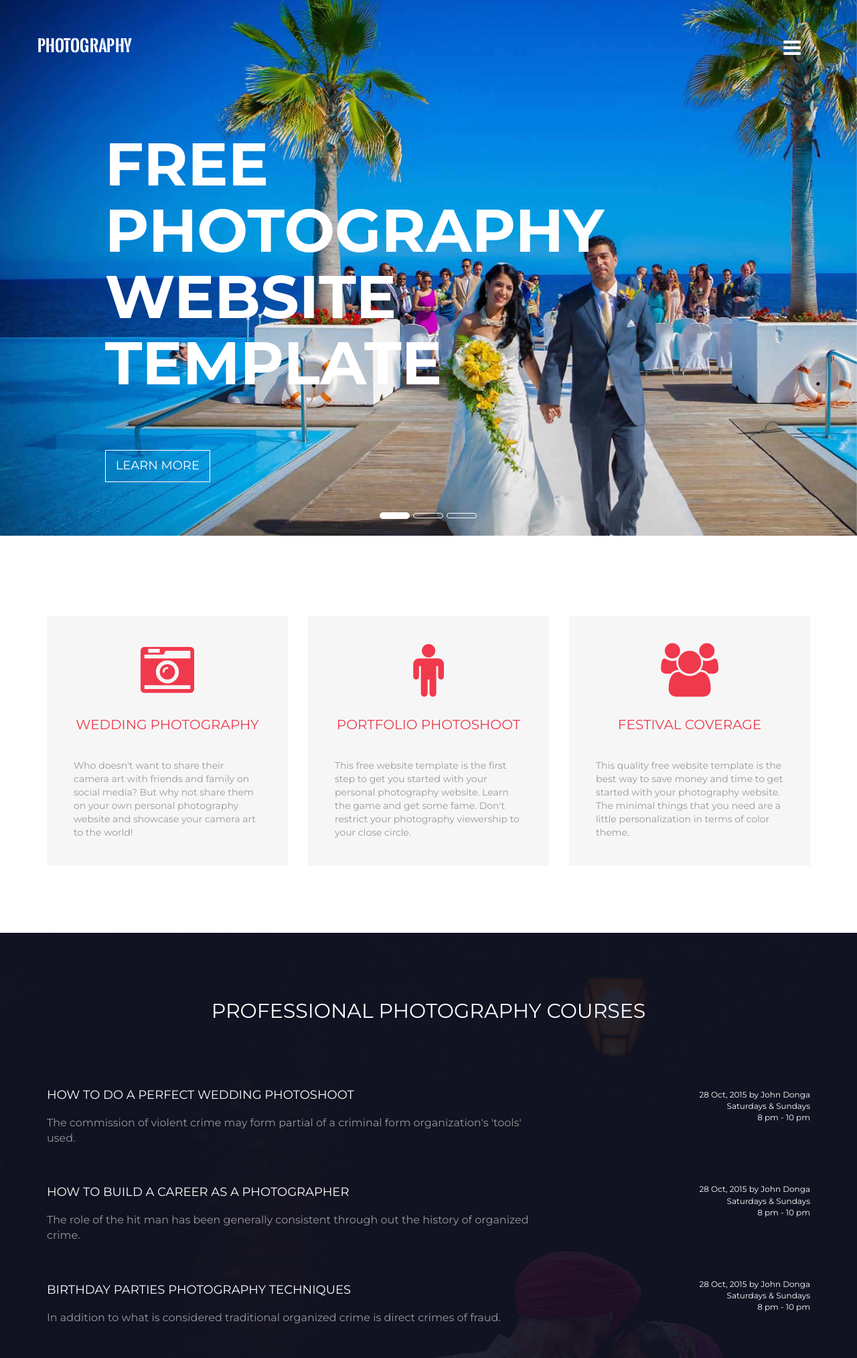
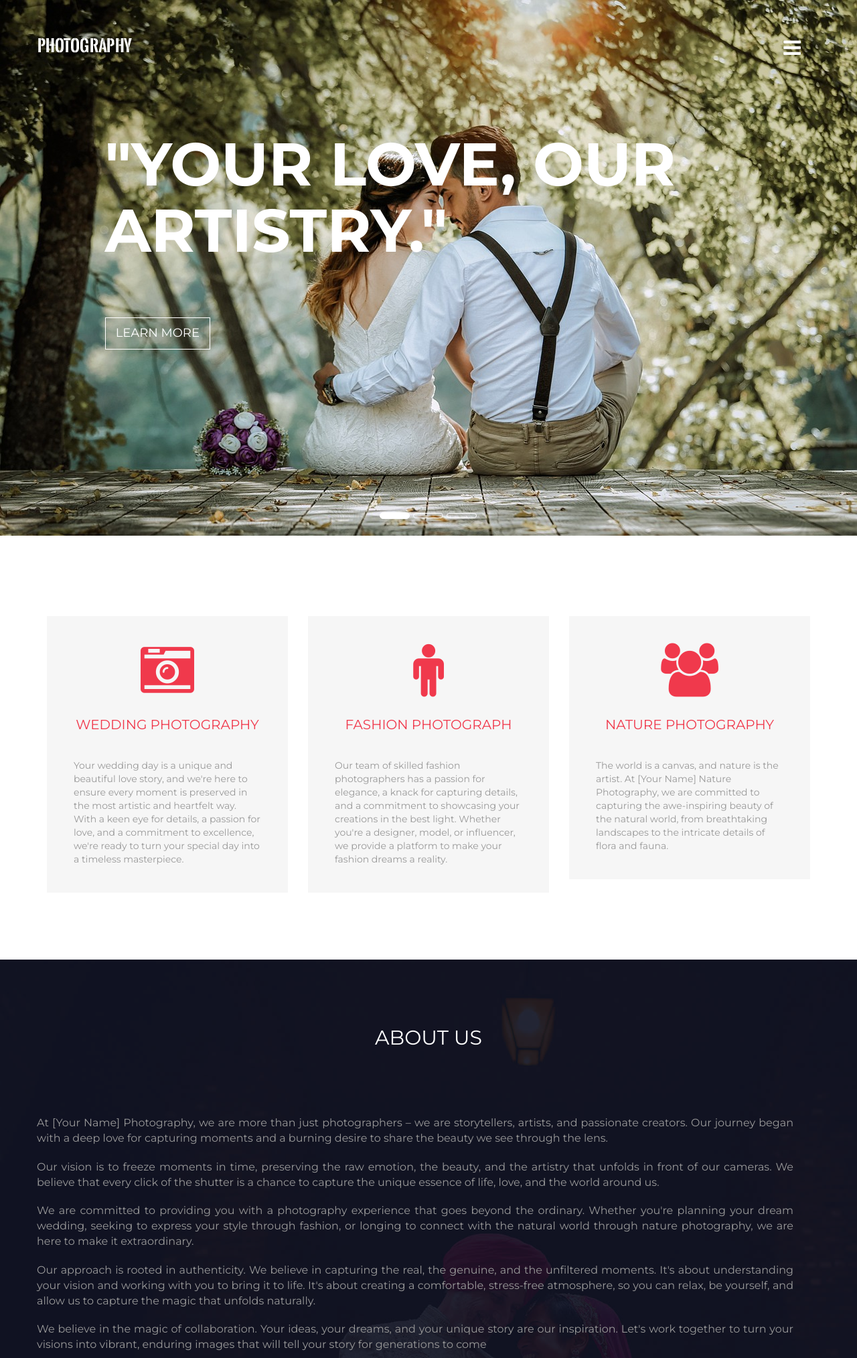
Before and after one commit to christopherece/photography_site, a Django app: page / in a window 1280 px wide. Shown: the top 2028 px of the page at 67% size. Run offline with Django 4.2, Linux system fonts and the light colour scheme; some libraries are stand-ins or nearby versions.

Commit message:
Added About Us

```diff
--- a/photography/templates/pages/index.html
+++ b/photography/templates/pages/index.html
@@ -67,10 +67,9 @@
 		<nav id="main-navigation" class="nav-menu nav-menu-vertical nav-menu-right">
 			<ul class="list-inline">
 				<li class="current"><a href="#home">home</a></li>
-				<li><a href="#features">Our Services</a></li>
-				<li><a href="#courses">Courses</a></li>
+				<li><a href="#about">Our Services</a></li>
+				<li><a href="#service">Our Services</a></li>
 				<li><a href="#portfolio">Portfolio</a></li>
-				<li><a href="#teams">The Team</a></li>
 				<li><a href="#latest-blog">Blog</a></li>
 				<li><a href="#client-feedback">Testimonials</a></li>
 				<li><a href="#contact">Contact</a></li>
@@ -91,21 +90,23 @@
               </ol>
 
               <div class="carousel-inner">
-                <div class="item active" style="background-image: url({% static 'img/slider/01.jpg' %})">
+                <div class="item active" style="background-image: url({% static 'img/slider/wed3.jpg' %})">
                   <div class="col-sm-offset-1 caption caption-wide">
-                    <h1 class="main-title wow fadeInUp" data-wow-delay=".25s">Free<br/>Photography<br/>website<br/>template</h1>
+                    <h4 class="main-title wow fadeInUp" data-wow-delay=".25s">
+						"Your love, our artistry."
+					</h4>
                     <a class="btn btn-start wow fadeInUp" href="#features" data-scroll data-wow-delay=".85s">Learn More</a>
                   </div>
                 </div><!-- //item -->
-                <div class="item" style="background-image: url({% static 'img/slider/02.jpg' %})">
+                <div class="item" style="background-image: url({% static 'img/slider/wed2.jpg' %})">
                   <div class="col-sm-offset-1 caption caption-wide">
-                    <h1 class="main-title wow fadeInUp" data-wow-delay=".25s">An Effortless <br/>Photography <br/>Website<br/>Template</h1>
-                    <a class="btn btn-start wow fadeInUp" href="#features" data-scroll data-wow-delay=".85s">Free Download</a>
+                    <h4 class="main-title wow fadeInUp" data-wow-delay=".25s">"Moments framed, love immortalized."</h4>
+                    <a class="btn btn-start wow fadeInUp" href="#features" data-scroll data-wow-delay=".85s">Read More</a>
                   </div>
                 </div><!-- //item -->
-                <div class="item" style="background-image: url({% static 'img/slider/03.jpg' %})">
+                <div class="item" style="background-image: url({% static 'img/slider/wed1.jpg' %})">
                   <div class="col-sm-offset-1 caption">
-                    <h1 class="main-title wow fadeInUp" data-wow-delay=".25s">Cherish every<br/>moment</h1>
+                    <h4 class="main-title wow fadeInUp" data-wow-delay=".25s">Cherish every<br/>moment</h4>
                     <p class="sub-title wow fadeInUp" data-wow-delay=".55s">Up & Running in minutes</p>
                     <a class="btn btn-start wow fadeInUp" href="#features" data-scroll data-wow-delay=".85s">Read More</a>
                   </div>
@@ -126,24 +127,31 @@
 							<p class="icon text-center"><i class="fa fa-camera-retro"></i></p>
 							<h5 class="title text-center">Wedding Photography</h5>
 							<p class="info">
-								Who doesn't want to share their camera art with friends and family on social media? But why not share them on your own personal photography website and showcase your camera art to the world!
+								Your wedding day is a unique and beautiful love story, and we're here to ensure every
+								moment is preserved in the most artistic and heartfelt way. With a keen eye for details,
+								a passion for love, and a commitment to excellence, we're ready to turn your special day into a timeless masterpiece.
 							</p>
 						</div>
 					</div>
 					<div class="col-md-4 feature-item">
 						<div class="content wow fadeInDown" data-wow-delay=".35s">
 							<p class="icon text-center"><i class="fa fa-male"></i></p>
-							<h5 class="title text-center">Portfolio Photoshoot</h5>
+							<h5 class="title text-center">Fashion Photograph</h5>
 							<p class="info">
-								This free website template is the first step to get you started with your personal photography website. Learn the game and get some fame. Don't restrict your photography viewership to your close circle.
+								Our team of skilled fashion photographers has a passion for elegance, a knack for capturing details, and a commitment to
+								showcasing your creations in the best light. Whether you're a designer, model, or influencer, we provide a platform
+								to make your fashion dreams a reality.
+							</p>
 						</div>
 					</div>
 					<div class="col-md-4 feature-item">
 						<div class="content wow fadeInDown" data-wow-delay=".55s">
 							<p class="icon text-center"><i class="fa fa-users"></i></p>
-							<h5 class="title text-center">Festival Coverage</h5>
+							<h5 class="title text-center">NAture Photography</h5>
 							<p class="info">
-								This quality free website template is the best way to save money and time to get started with your photography website. The minimal things that you need are a little personalization in terms of color theme.
+								The world is a canvas, and nature is the artist. At [Your Name] Nature Photography,
+								we are committed to capturing the awe-inspiring beauty of the natural world, from
+								breathtaking landscapes to the intricate details of flora and fauna.
 							</p>
 						</div>
 					</div>
@@ -157,41 +165,43 @@
 		<section id="courses">
 			<div class="color-overlay ptb100">
 				<div class="container">
-					<h3 class="section-title wow fadeInDown">Professional Photography Courses</h3>
+					<h3 class="section-title wow fadeInDown">About Us</h3>
 					<div class="row">
 
-							<div class="col-md-8 info-part">
+							<div class="col info-part">
 								<div class="first-courses each-courses">
+									<p class="info" style="text-align: justify;">
+										At [Your Name] Photography, we are more than just photographers – we are storytellers, artists, and passionate creators.
+										Our journey began with a deep love for capturing moments and a burning desire to share the beauty we see through the lens.
+									</p>
+									<br>
+									<p class="info" style="text-align: justify;">
+										Our vision is to freeze moments in time, preserving the raw emotion, the beauty, and the artistry that unfolds in front of
+										our cameras. We believe that every click of
+										the shutter is a chance to capture the unique essence of life, love, and the world around us.
+									</p>
 
-									<h4 class="title">How to do a perfect wedding photoshoot</h4>
-									<p class="info">
-										The commission of violent crime may form partial of a criminal form organization's 'tools' used.
+									<br>
+									<p class="info" style="text-align: justify;">
+										We are committed to providing you with a photography experience that goes beyond the ordinary. Whether you're planning your
+										dream wedding, seeking to express your style through fashion, or longing to connect with the natural world through nature
+										photography, we are here to make it extraordinary.
+									</p>
+
+									<br>
+									<p class="info" style="text-align: justify;">
+										Our approach is rooted in authenticity. We believe in capturing the real, the genuine, and the unfiltered moments. It's about understanding
+										your vision and working with you to bring it to life. It's about creating a comfortable, stress-free atmosphere, so you can relax,
+										 be yourself, and allow us to capture the magic that unfolds naturally.
+									</p>
+
+									<br>
+									<p class="info" style="text-align: justify;">
+										We believe in the magic of collaboration. Your ideas, your dreams, and your unique story are our inspiration. Let's work together to turn your visions
+										into vibrant, enduring images that will tell your story for generations to come
 									</p>
 								</div>
-								<div class="second-courses each-courses">
-									<h4 class="title">How to build a career as a Photographer</h4>
-									<p class="info">
-										The role of the hit man has been generally consistent through out the history of organized crime.
-									</p>
-								</div>
-								<div class="third-courses each-courses">
-									<h4 class="title">Birthday Parties Photography Techniques</h4>
-									<p class="info">
-										In addition to what is considered traditional organized crime is  direct crimes of fraud.
-									</p>
-								</div>
-								<div class="fourth-courses each-courses">
-									<h4 class="title">Photo retouching</h4>
-									<p class="info">
-										Organized crime groups generate very large amounts of money by
-									</p>
-								</div>
-							</div>
-							 <div class="col-md-4 text-right">
-                             <p class="timing first">28 Oct, 2015 by John Donga<br/>Saturdays & Sundays<br/>8 pm - 10 pm</p>
-                             <p class="timing">28 Oct, 2015 by John Donga<br/>Saturdays & Sundays<br/>8 pm - 10 pm</p>
-                             <p class="timing">28 Oct, 2015 by John Donga<br/>Saturdays & Sundays<br/>8 pm - 10 pm</p>
-                             <p class="timing">28 Oct, 2015 by John Donga<br/>Saturdays & Sundays<br/>8 pm - 10 pm</p>
+
                              </div>
 
 					</div> <!-- //row -->
```
Also changed, not shown: photography/photography/static/img/slider/wed1.jpg (added), photography/photography/static/img/slider/wed2.jpg (added), photography/photography/static/img/slider/wed3.jpg (added).
